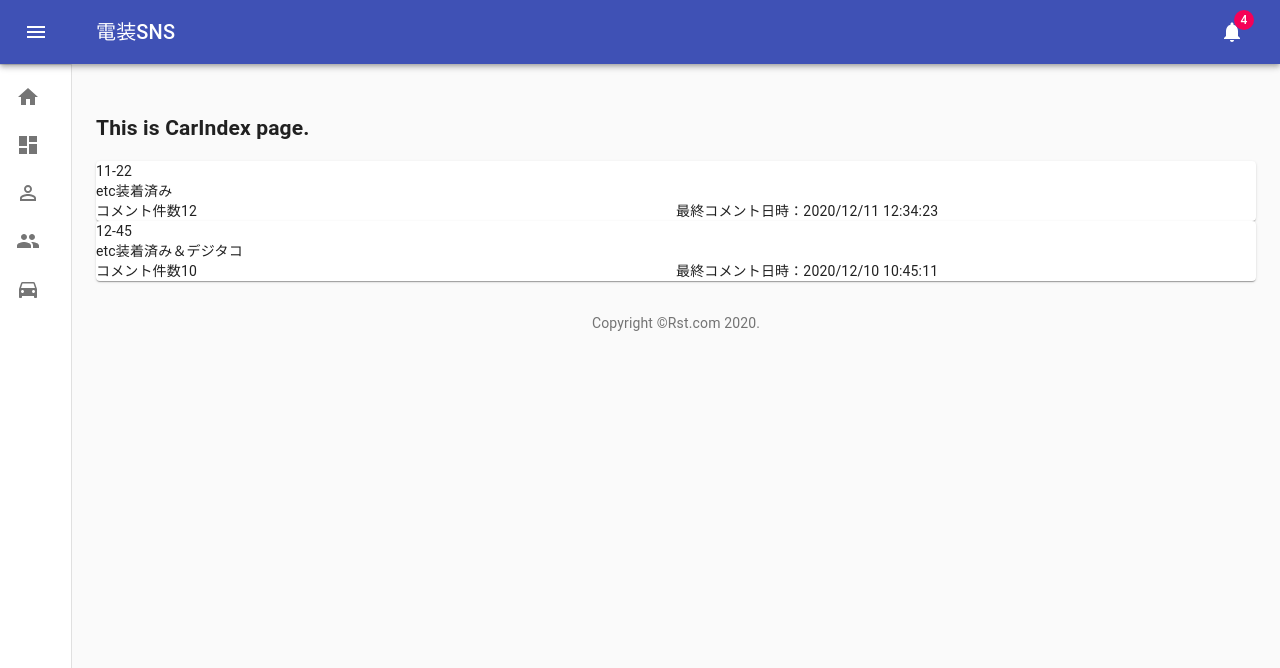
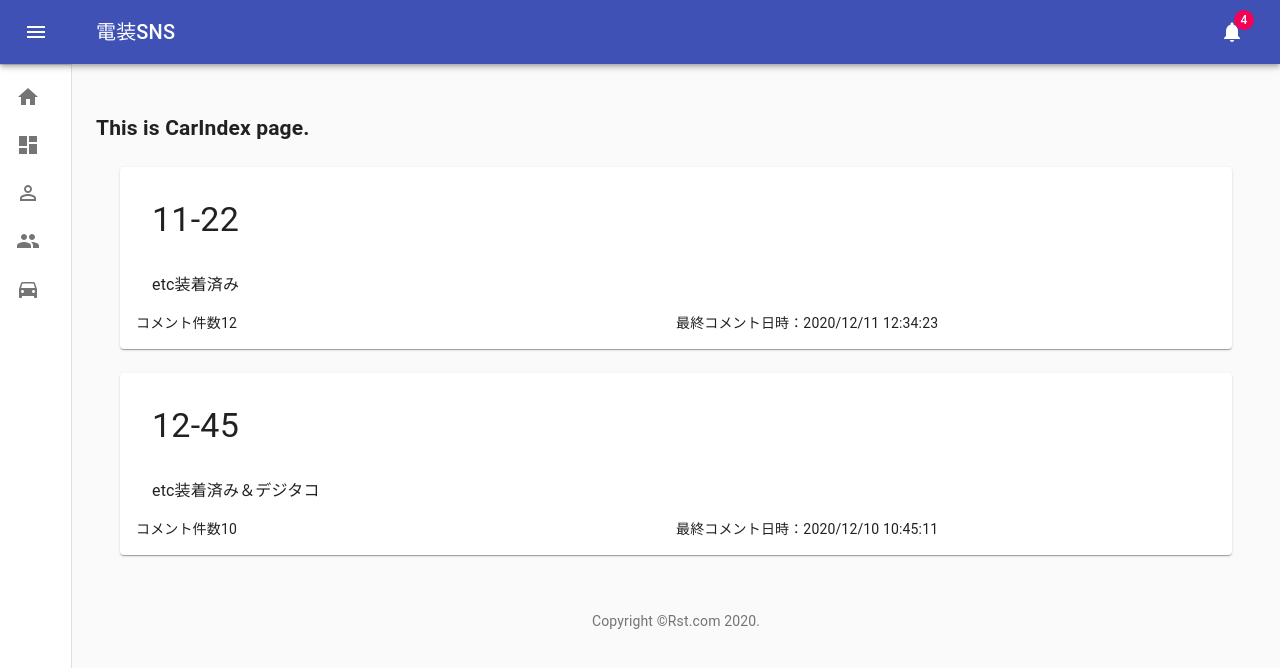
Before and after one commit to adaman3568/denso-app, a React (Create React App) app: page /cars in a window 1280 px wide. Shown: the top 668 px of the page. Built offline with nearby package versions, Linux system fonts and the light colour scheme.

Commit message:
車両一覧ページのスタイル叩きを導入

```diff
--- a/src/Components/Car/CarIndex.tsx
+++ b/src/Components/Car/CarIndex.tsx
@@ -1,5 +1,6 @@
 import React, {FC} from 'react';
-import {Card, Grid} from "@material-ui/core";
+import {Card, Grid, Typography} from "@material-ui/core";
+import {makeStyles} from "@material-ui/core/styles";
 
 type CarInfo = {
     id : number,
@@ -27,12 +28,34 @@ type Props = {
     Car : CarInfo
 }
 
+const myStyle = makeStyles((theme) => ({
+    card : {
+        margin : theme.spacing(3),
+        padding : theme.spacing(2)
+    },
+    carName : {
+        padding : theme.spacing(2)
+    },
+    detail : {
+        padding : theme.spacing(2)
+    }
+}))
+
 const CarItem : FC<Props> = ({Car}) => {
+    const classes = myStyle();
     return (
-        <Card>
+        <Card className={classes.card}>
             <Grid container>
-                <Grid sm={12}>{Car.CarName}</Grid>
-                <Grid sm={12}>{Car.Detail}</Grid>
+                <Grid sm={12}>
+                    <Typography variant={'h4'} className={classes.carName}>
+                        {Car.CarName}
+                    </Typography>
+                </Grid>
+                <Grid sm={12}>
+                    <Typography className={classes.detail}>
+                        {Car.Detail}
+                    </Typography>
+                </Grid>
                 <Grid sm={6}>コメント件数{Car.CommentCount}</Grid>
                 <Grid sm={6}>最終コメント日時：{Car.LastCommentDate}</Grid>
             </Grid>
```
